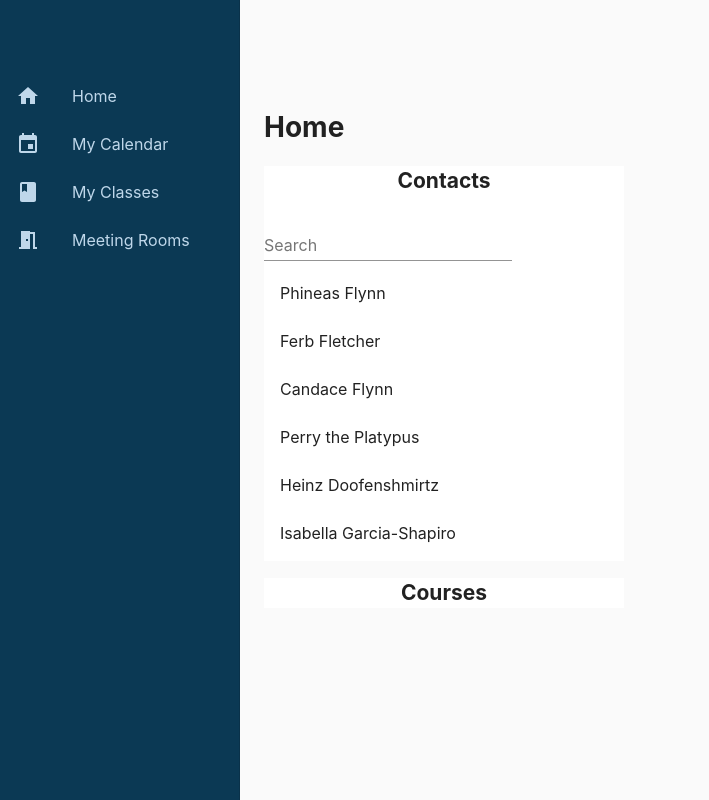
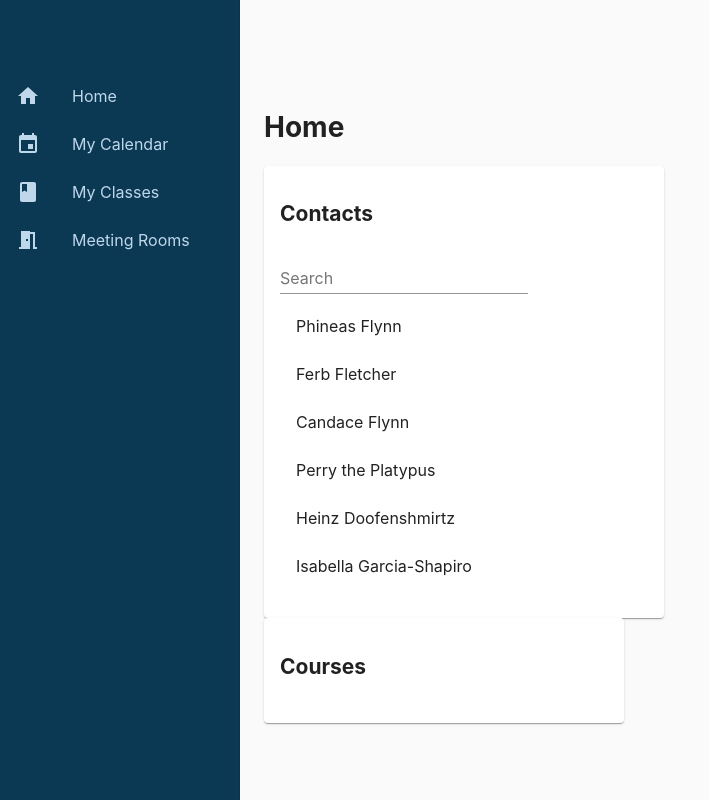
Before and after one commit to doofenshmirtz-deco-inc/OnBoard, a React (Create React App) app in the folder client/: page / in a window 1280 px wide. Shown: the whole page, without its empty margins (0-709 px from the left). Built offline with nearby package versions, Linux system fonts and the light colour scheme; the HTML template or start-up script is replaced by a standard one.

Commit message:
Moved to cards

```diff
--- a/client/src/components/ContactList.tsx
+++ b/client/src/components/ContactList.tsx
@@ -6,6 +6,10 @@ import ListItemText from "@material-ui/core/ListItemText";
 import TextField from "@material-ui/core/TextField";
 import Typography from "@material-ui/core/Typography";
 import ContactCard from "./ContactCard";
+
+import Card from "@material-ui/core/Card";
+import CardContent from "@material-ui/core/CardContent";
+import CardHeader from "@material-ui/core/CardHeader";
 
 import Popover from "@material-ui/core/Popover";
 
@@ -24,13 +28,15 @@ const useStyles = makeStyles((theme: Theme) =>
   createStyles({
     root: {
       width: "100%",
-      maxWidth: 360,
-      backgroundColor: theme.palette.background.paper,
+      maxWidth: 400,
     },
     title: {
-      textAlign: "center",
+
     },
-    searchBar: {},
+    searchBar: {
+      width: "200",
+      margin: "auto",
+    },
     contactList: {
       overflowY: "auto",
       maxHeight: 300,
@@ -57,15 +63,17 @@ export default function ContactList() {
   const id = open ? "simple-popover" : undefined;
 
   return (
-    <div className={classes.root}>
-      <h2 className={classes.title}>Contacts</h2>
+    <Card className={classes.root}>
+      <CardContent>
+
+        <h2 className={classes.title}>Contacts</h2>
       <TextField
         className={classes.searchBar}
         id="contacts-search"
         label="Search"
         value={searchTerm}
         onChange={(e) => setSearchTerm(e.target.value)}
-      />
+        />
       <List className={classes.contactList}>
         {contacts.map((item) =>
           item.toLowerCase().includes(searchTerm.toLowerCase()) ? (
@@ -73,7 +81,7 @@ export default function ContactList() {
               <ListItemText primary={item} />
             </ListItem>
           ) : null
-        )}
+          )}
       </List>
       <Popover
         id={id}
@@ -88,9 +96,10 @@ export default function ContactList() {
           vertical: "top",
           horizontal: "center",
         }}
-      >
+        >
         <ContactCard />
       </Popover>
-    </div>
+        </CardContent>
+    </Card>
   );
 }
--- a/client/src/components/CourseList.tsx
+++ b/client/src/components/CourseList.tsx
@@ -1,15 +1,15 @@
 import React, { useState } from "react";
 import { makeStyles, Theme, createStyles } from "@material-ui/core/styles";
+import Card from "@material-ui/core/Card";
+import CardContent from "@material-ui/core/CardContent"
 
 const useStyles = makeStyles((theme: Theme) =>
   createStyles({
     root: {
       width: "100%",
       maxWidth: 360,
-      backgroundColor: theme.palette.background.paper,
     },
     title: {
-      textAlign: "center",
     }
   })
 );
@@ -18,9 +18,10 @@ export default function CourseList() {
   const classes = useStyles();
 
   return (
-      <div className={classes.root}>
+    <Card className={classes.root}>
+      <CardContent>
           <h2 className={classes.title}>Courses</h2>
-
-      </div>
+      </CardContent>
+    </Card>
   )
 }
```
Also changed, not shown: client/src/components/Contacts.json (added, +30 -0 lines).
